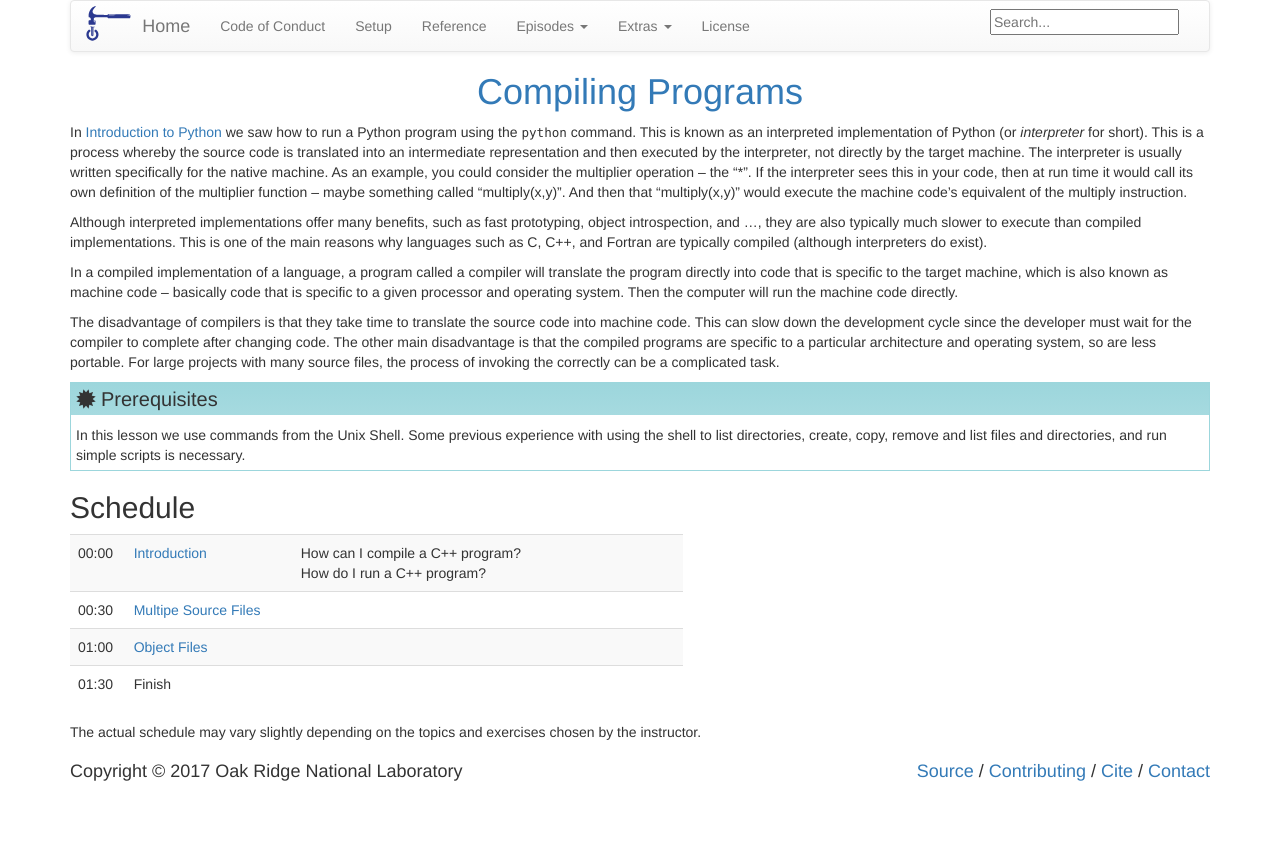
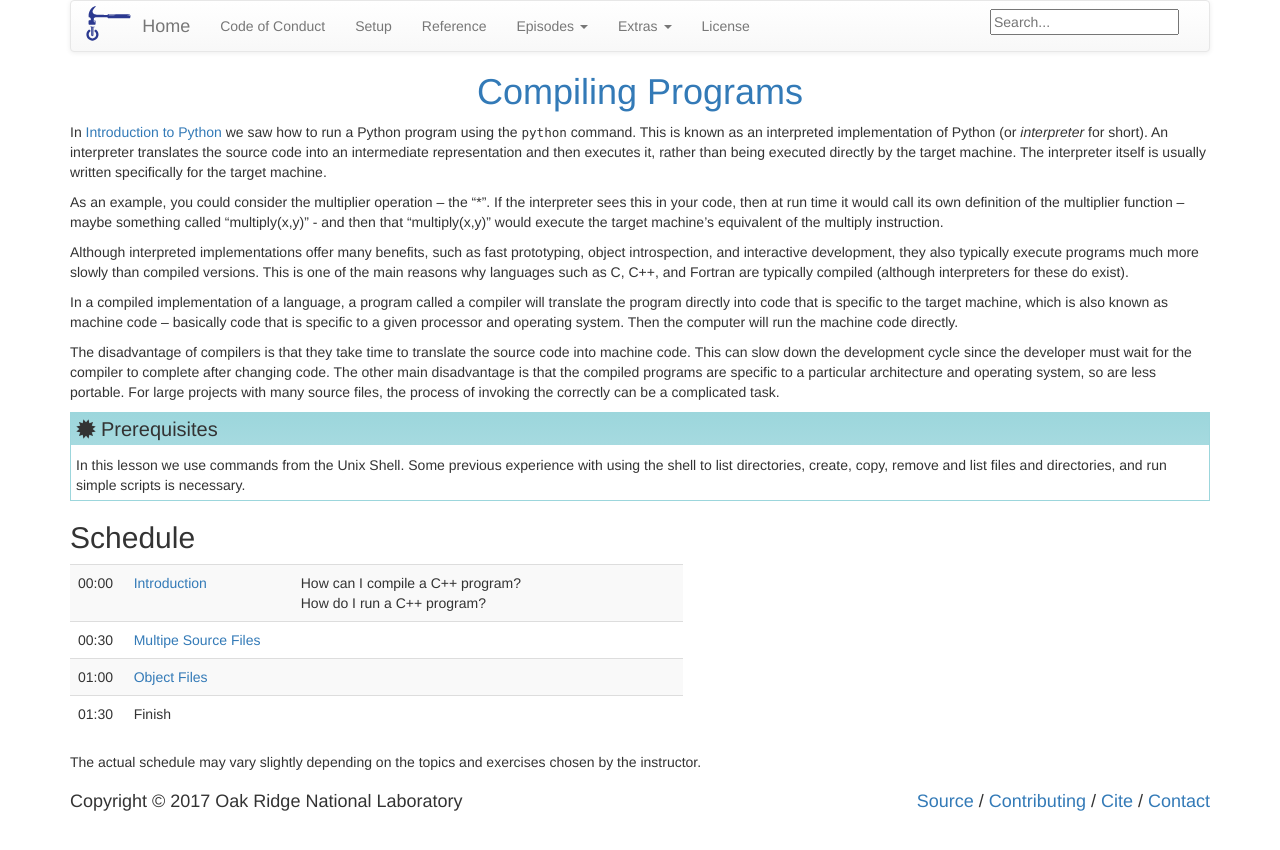
Before and after one commit to ornl-ssd/compiler-intro, a Jekyll site: the page built from index.md, in a window 1280 px wide. Shown: the top 850 px of the page. Built offline with Jekyll 4.4.1, drawn with Linux system fonts in a browser that asks for light colours.

Commit message:
Updated index
Signed-off-by: Greg Watson <g.watson@computer.org>

```diff
--- a/index.md
+++ b/index.md
@@ -3,15 +3,17 @@ layout: lesson
 root: .
 ---
 In [Introduction to Python](http://swcarpentry.github.io/python-novice-inflammation/) we saw how to run a Python program using the `python`
-command. This is known as an interpreted implementation of Python (or *interpreter* for short). This is a process whereby the source code is
-translated into an intermediate representation and then executed by the interpreter, not directly by the target machine.
-The interpreter is usually written specifically for the native machine. As an example, you could consider the multiplier operation – the “*”.
+command. This is known as an interpreted implementation of Python (or *interpreter* for short). An interpreter translates the source code
+into an intermediate representation and then executes it, rather than being executed directly by the target machine.
+The interpreter itself is usually written specifically for the target machine.
+
+As an example, you could consider the multiplier operation – the “*”.
 If the interpreter sees this in your code, then at run time it would call its own definition of the multiplier function – maybe something called
-“multiply(x,y)”. And then that “multiply(x,y)” would execute the machine code’s equivalent of the multiply instruction.
+“multiply(x,y)”  - and then that “multiply(x,y)” would execute the target machine’s equivalent of the multiply instruction.
 
-Although interpreted implementations offer many benefits, such as fast prototyping, object introspection, and ..., they are also typically much
-slower to execute than compiled implementations. This is one of the main reasons why languages such as C, C++, and Fortran are typically compiled
-(although interpreters do exist).
+Although interpreted implementations offer many benefits, such as fast prototyping, object introspection, and interactive development, they
+also typically execute programs much more slowly than compiled versions. This is one of the main reasons why languages such as C, C++, and Fortran
+are typically compiled (although interpreters for these do exist).
 
 In a compiled implementation of a language, a program called a compiler will translate the program directly into code that is specific to the
 target machine, which is also known as machine code – basically code that is specific to a given processor and operating system. Then the computer
```
